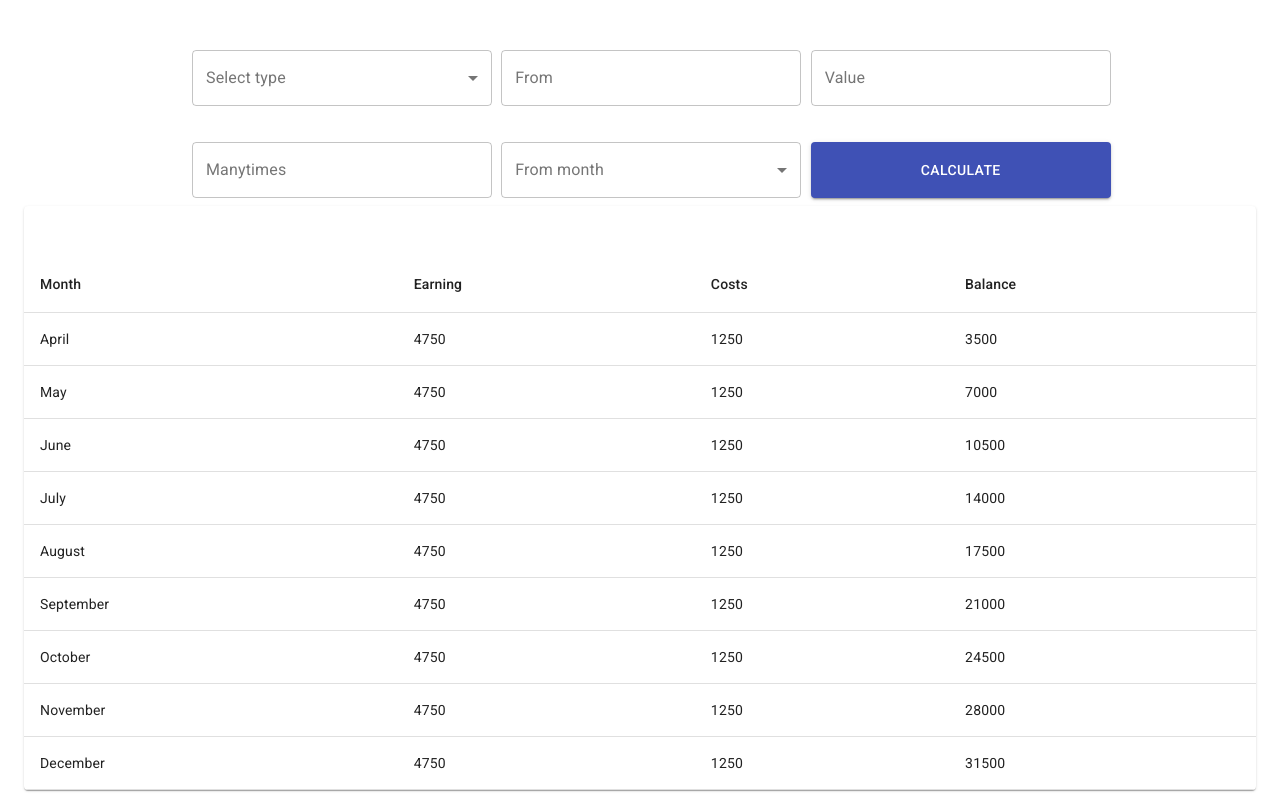
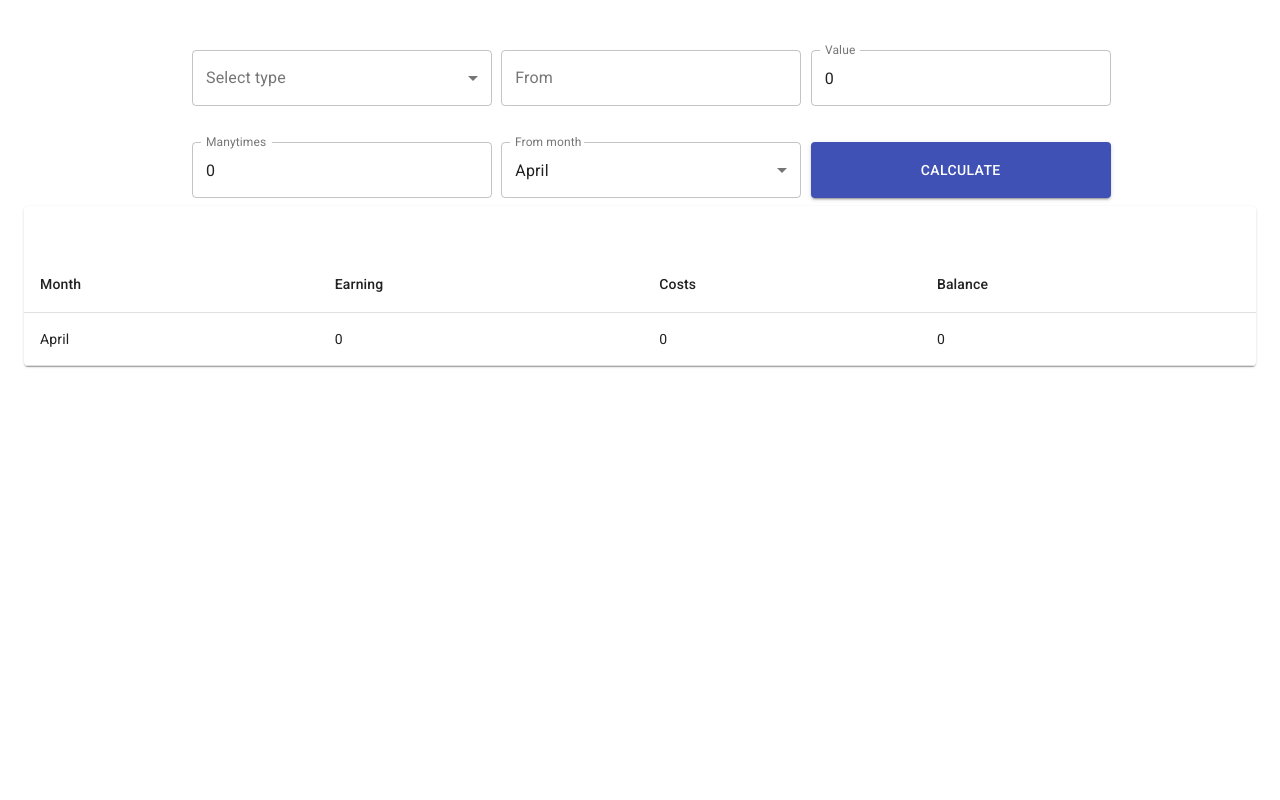
Before and after one commit to viniciusom/projeto-finance-calculator, a React (Create React App) app: page / in a window 1280 px wide. Built offline with nearby package versions, Linux system fonts and the light colour scheme.

Commit message:
add handle click

```diff
--- a/public/index.html
+++ b/public/index.html
@@ -25,7 +25,7 @@
       Learn how to configure a non-root public URL by running `npm run build`.
     -->
     <link rel="stylesheet" href="https://fonts.googleapis.com/css?family=Roboto:300,400,500,700&display=swap" />
-    <title>React App</title>
+    <title>VMTech Finance Calculator</title>
   </head>
   <body>
     <noscript>You need to enable JavaScript to run this app.</noscript>
--- a/src/modules/views/FinanceCalculator.tsx
+++ b/src/modules/views/FinanceCalculator.tsx
@@ -43,9 +43,9 @@ function FinanceCalculator() {
   const classes = useStyles();
   const [type, setType] = React.useState('');
   const [from, setFrom] = React.useState('');
-  const [values, setValues] = React.useState('');
-  const [manytimes, setManytimes] = React.useState('');
-  const [month, setMonth] = React.useState('');
+  const [values, setValues] = React.useState(0);
+  const [manytimes, setManytimes] = React.useState(0);
+  const [month, setMonth] = React.useState(0);
   const inputLabel = React.useRef<HTMLLabelElement>(null);
   const [labelWidth, setLabelWidth] = React.useState(0);
   React.useEffect(() => {
@@ -67,9 +67,6 @@ function FinanceCalculator() {
   const handleManytimes = (event: any) => {
     setManytimes(event.target.value);
   }
-  const handleClick = () => {
-    alert(`${type} ${from} ${values} ${manytimes} ${month}`);
-  }
 
   const months = [
     'April',
@@ -87,17 +84,15 @@ function FinanceCalculator() {
     return { months, earning, costs, balance };
   }
 
-  const rows = [
-    createData(months[0], 4750, 1250, 3500),
-    createData(months[1], 4750, 1250, 7000),
-    createData(months[2], 4750, 1250, 10500),
-    createData(months[3], 4750, 1250, 14000),
-    createData(months[4], 4750, 1250, 17500),
-    createData(months[5], 4750, 1250, 21000),
-    createData(months[6], 4750, 1250, 24500),
-    createData(months[7], 4750, 1250, 28000),
-    createData(months[8], 4750, 1250, 31500),
-  ];
+  var rows = [
+    createData(months[month], values, 0, values*manytimes),
+    ];
+
+  const handleClick = () => {
+    alert(`${type} ${from} ${values} ${manytimes} ${month}`);
+
+    console.log(rows);
+  }
 
   return (
     <>
@@ -147,15 +142,15 @@ function FinanceCalculator() {
                 labelWidth={labelWidth}
               >
                 <MenuItem value="">None</MenuItem>
-                <MenuItem value={4}>{months[0]}</MenuItem>
-                <MenuItem value={5}>{months[1]}</MenuItem>
-                <MenuItem value={6}>{months[2]}</MenuItem>
-                <MenuItem value={7}>{months[3]}</MenuItem>
-                <MenuItem value={8}>{months[4]}</MenuItem>
-                <MenuItem value={9}>{months[5]}</MenuItem>
-                <MenuItem value={10}>{months[6]}</MenuItem>
-                <MenuItem value={11}>{months[7]}</MenuItem>
-                <MenuItem value={12}>{months[8]}</MenuItem>
+                <MenuItem value={0}>{months[0]}</MenuItem>
+                <MenuItem value={1}>{months[1]}</MenuItem>
+                <MenuItem value={2}>{months[2]}</MenuItem>
+                <MenuItem value={3}>{months[3]}</MenuItem>
+                <MenuItem value={4}>{months[4]}</MenuItem>
+                <MenuItem value={5}>{months[5]}</MenuItem>
+                <MenuItem value={6}>{months[6]}</MenuItem>
+                <MenuItem value={7}>{months[7]}</MenuItem>
+                <MenuItem value={8}>{months[8]}</MenuItem>
               </Select>
             </FormControl>
           </Grid>
```
Also changed, not shown: 1 other file (tests, documents, lock files or other folders).
